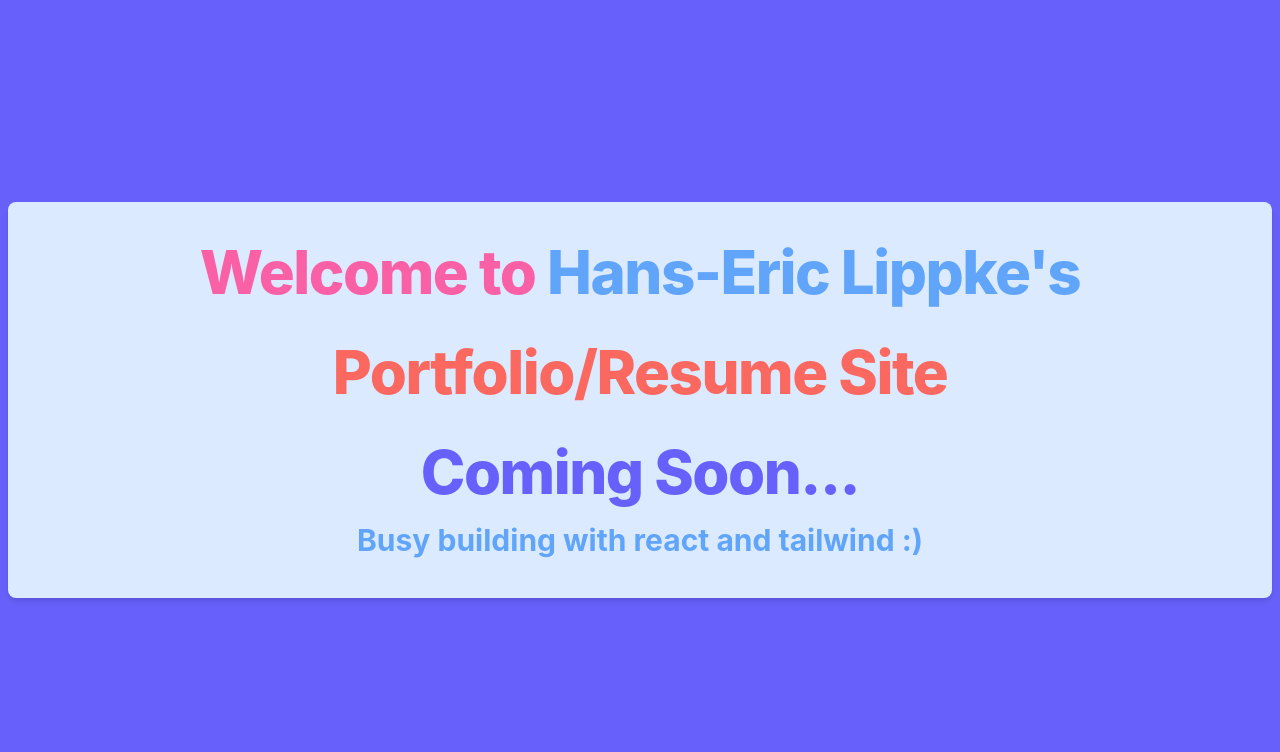
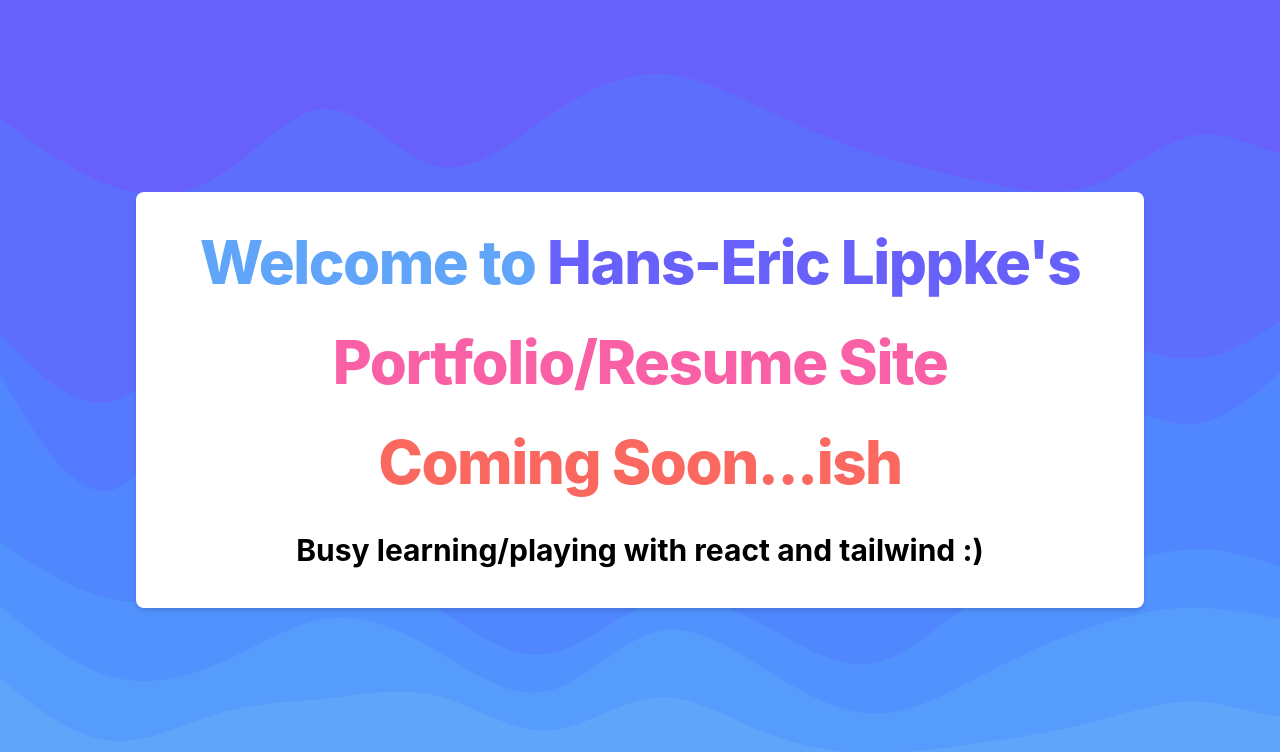
Before and after one commit to washedrepent/washedrepent.github.io, a React (Create React App) app: page / in a window 1280 px wide. Shown: the top 752 px of the page. Built offline with nearby package versions, Linux system fonts and the light colour scheme.

Commit message:
Updated coming soon page
Added svg background with curves. Adjusted font colours and changed size of container

```diff
--- a/src/Nav.js
+++ b/src/Nav.js
@@ -4,21 +4,21 @@ import { Transition } from "@headlessui/react";
 function Nav() {
   const [isOpen, setIsOpen] = useState(false);
   return (
-    <div class="flex items-center justify-center h-screen bg-blurp">
-    <div class="container">
-      <div class="bg-blue-100 rounded-lg shadow-md p-5 md:p-10 mx-2">
-        <div class="text-center">
-          <h2 class="text-3xl tracking-tight leading-10 font-extrabold text-pinky  sm:text-5xl sm:leading-none md:text-6xl">
-            Welcome to <span class="text-mainblue">Hans-Eric Lippke's</span>
+    <div className="flex items-center h-screen bg-mainbg bg-cover">
+    <div className="container mx-auto max-w-5xl">
+      <div className="bg-white rounded-lg shadow-md p-5 md:p-10 mx-2">
+        <div className="text-center">
+          <h2 className="text-3xl tracking-tight leading-10 font-extrabold text-mainblue sm:text-5xl sm:leading-none md:text-6xl">
+            Welcome to <span className="text-blurp">Hans-Eric Lippke's</span>
           </h2>
-          <h2 class="text-4xl tracking-tight leading-10 mt-10 font-extrabold text-gray-900 sm:text-5xl sm:leading-none md:text-6xl">
-              <span class="text-bled">Portfolio/Resume Site</span>
+          <h2 className="text-4xl tracking-tight leading-10 mt-10 font-extrabold text-black sm:text-5xl sm:leading-none md:text-6xl">
+              <span className="text-pinky">Portfolio/Resume Site</span>
           </h2>
-          <h2 class="text-2xl tracking-tight leading-10 mt-10 font-extrabold text-blurp sm:text-5xl sm:leading-none md:text-6xl">
-                    Coming Soon...
+          <h2 className="text-2xl tracking-tight leading-10 mt-10 font-extrabold text-bled sm:text-5xl sm:leading-none md:text-6xl">
+                    Coming Soon...ish
           </h2>
 
-          <h3 class='text-xl md:text-3xl mt-5  font-bold text-mainblue'>Busy building with react and tailwind :)</h3>
+          <h3 className='text-xl md:text-3xl mt-10 font-bold text-black'>Busy learning/playing with react and tailwind :)</h3>
         </div>
       </div>
     </div>
--- a/tailwind.config.js
+++ b/tailwind.config.js
@@ -10,7 +10,10 @@ module.exports = {
         'bled':'#fa6860',
         'mainblue':'#60a5fa',
         'pinky':'#fa60a5',
-      }
+      },
+      backgroundImage:theme=> ({
+        'mainbg': "url('waves-bg.svg')"
+      })
     },
   },
   variants: {
```
Also changed, not shown: src/index.css (+5 -0 lines), src/waves-bg.svg (added).
